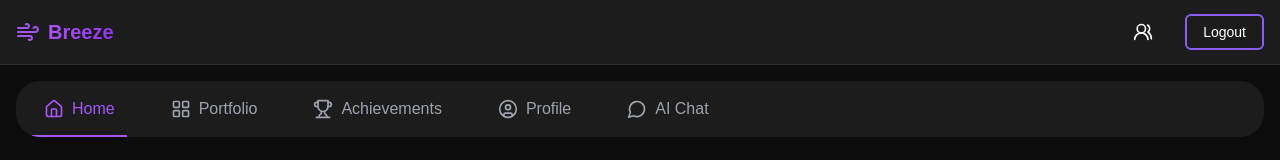
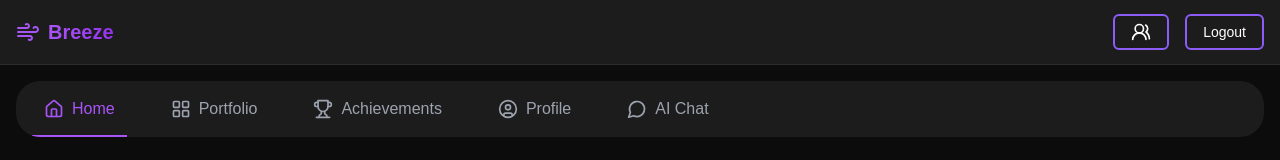
Before and after one commit to Praneethpshetty24/V2.0_Breeze, a Next.js app: page /home in a window 1280 px wide. Shown: the top 160 px of the page. Built offline with nearby package versions, Linux system fonts and the light colour scheme; no server answers; the database is empty.

Commit message:
small change

```diff
--- a/app/home/page.jsx
+++ b/app/home/page.jsx
@@ -49,8 +49,8 @@ export default function App() {
           <div className="flex items-center gap-4">
             <Sheet>
               <SheetTrigger asChild>
-                <Button variant="ghost" className="text-white">
-                  <Users2 className="h-5 w-5" />
+                <Button variant="ghost" className="text-white hover:text-purple-500 border-2 border-violet-500 px-4 py-2 ">
+                  <Users2 className="h-5 w-5 " />
                 </Button>
               </SheetTrigger>
               <SheetContent
```
